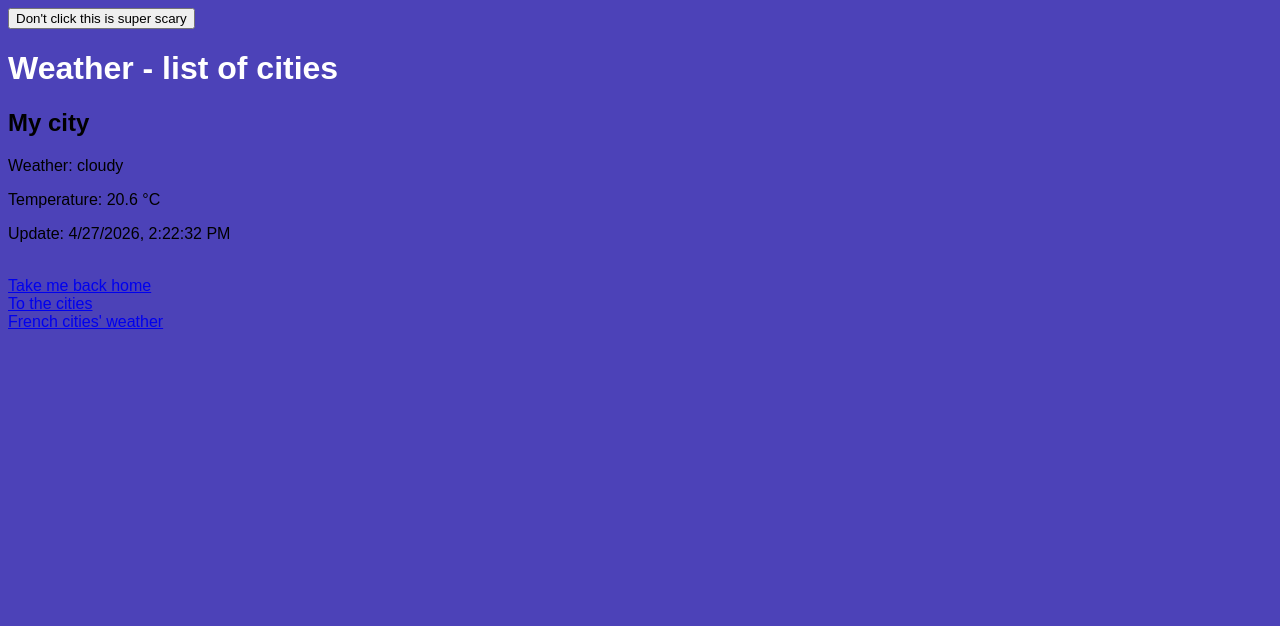
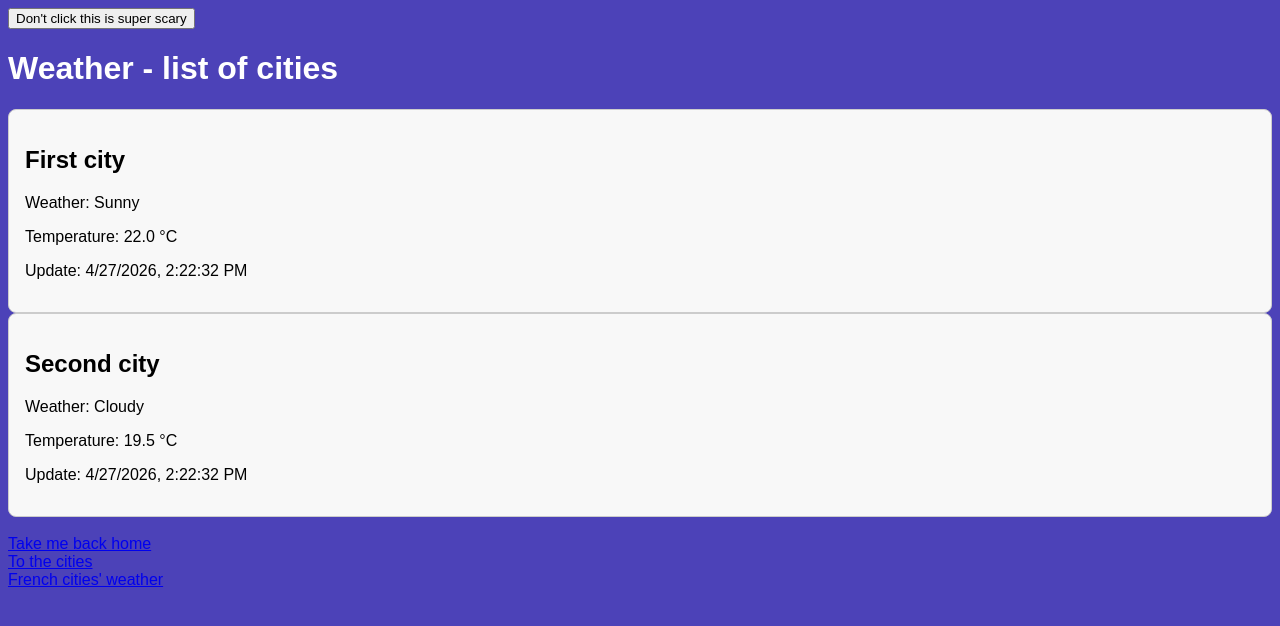
Before and after one commit to MCDLCN/SPA_VueJS-Intro, a Vue app in the folder vite-project/: page /cities in a window 1280 px wide. Shown: the top 626 px of the page. Built offline with nearby package versions, Linux system fonts and the light colour scheme.

Commit message:
Now we loop over a list of cities

```diff
--- a/vite-project/src/components/City.vue
+++ b/vite-project/src/components/City.vue
@@ -15,3 +15,12 @@ defineProps({
     <p>Update: {{ updatedAt.toLocaleString() }}</p>
   </div>
 </template>
+
+<style scoped>
+div {
+  padding: 16px;
+  border: 1px solid #ccc;
+  border-radius: 8px;
+  background: #f8f8f8;
+}
+</style>
--- a/vite-project/src/views/CitiesList.vue
+++ b/vite-project/src/views/CitiesList.vue
@@ -1,6 +1,23 @@
 <script setup>
 import City from '../components/City.vue';
 
+
+const cities = [
+  {
+    id: 1,
+    name: 'First city',
+    weather: 'Sunny',
+    temperature: 22.0,
+    updatedAt: new Date()
+  },
+  {
+    id: 2,
+    name: 'Second city',
+    weather: 'Cloudy',
+    temperature: 19.5,
+    updatedAt: new Date()
+  }
+]
 
 </script>
 
@@ -9,9 +26,19 @@ import City from '../components/City.vue';
     Weather - list of cities
   </h1>
   <City
-    name="My city"
-    weather="cloudy"
-    :temperature="20.55"
-    :updatedAt="new Date()"
+    v-for="city in cities"
+    :key="city.id"
+    :name="city.name"
+    :weather="city.weather"
+    :temperature="city.temperature"
+    :updatedAt="city.updatedAt"
   />
 </template>
+
+<style scoped>
+.cities-list {
+  display: flex;
+  flex-direction: column;
+  gap: 16px;
+}
+</style>
```
